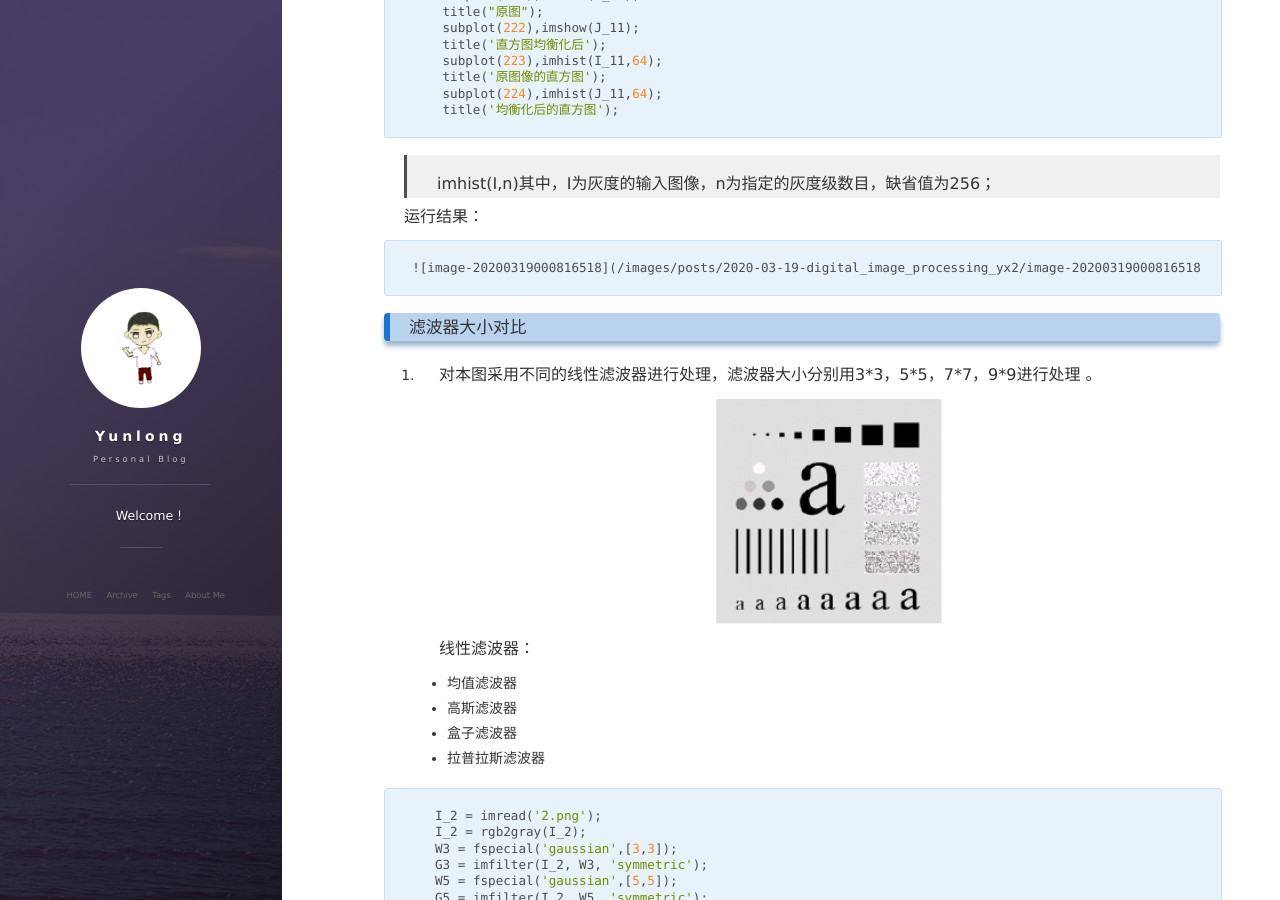
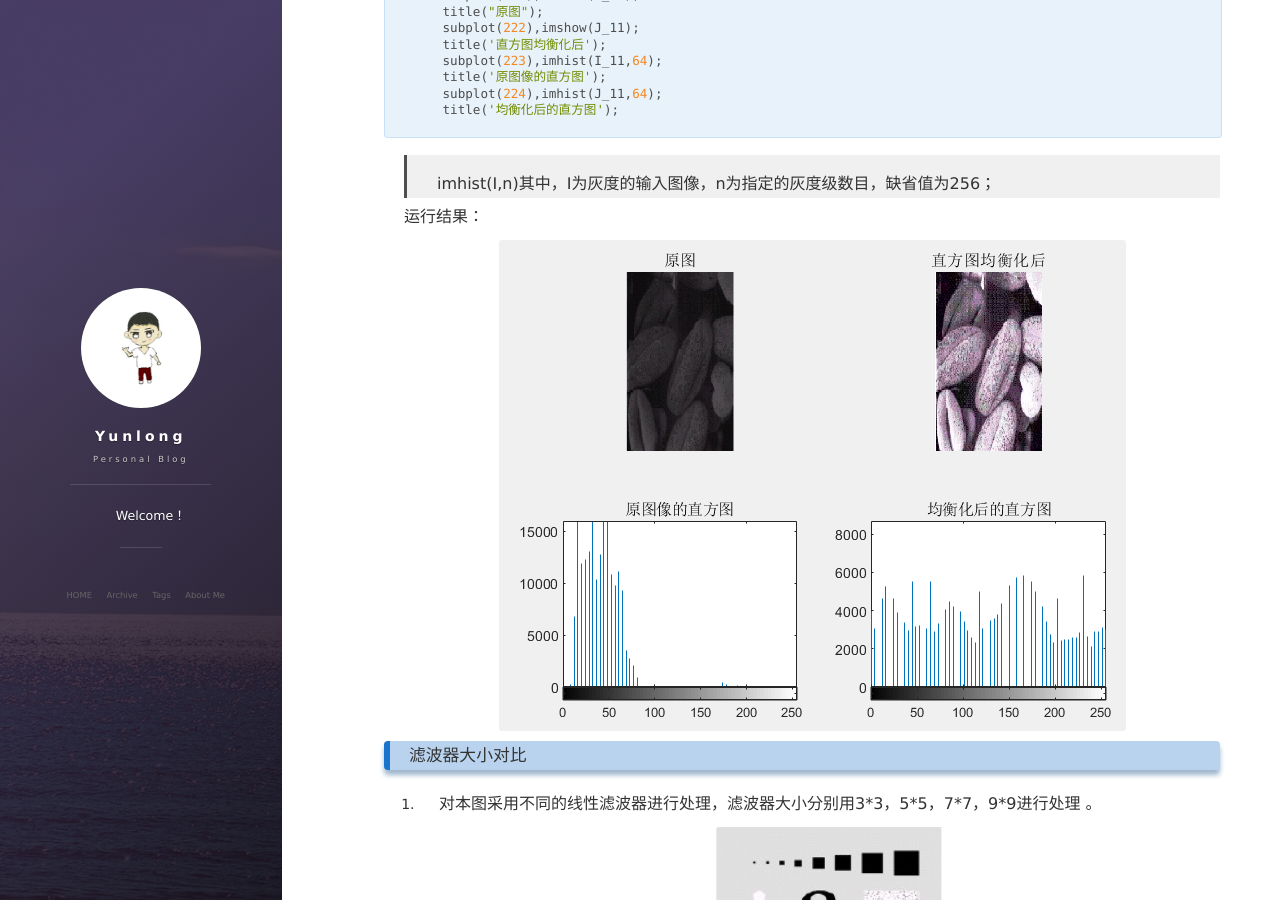
Before and after one commit to syljoy/syljoy.github.io, a Jekyll site: the page built from _posts/2020-03-19-digital_image_processing_yx2.md, in a window 1280 px wide and 900 px high, scrolled down 875 px. Built offline with Jekyll 4.4.1, drawn with Linux system fonts in a browser that asks for light colours; nearby versions of some CDN libraries; comment, search, counter and statistics services are not loaded.

Commit message:
add a post

````diff
--- a/_posts/2020-03-19-digital_image_processing_yx2.md
+++ b/_posts/2020-03-19-digital_image_processing_yx2.md
@@ -20,7 +20,7 @@ tags: 数字图像处理 matlab
 
 1. 绘制下面四幅图的直方图，并进行直方图均衡化处理
 
-<table border="0" align="center">
+<table align="center">
   <tr>
     <td>
       <img src="/images/posts/2020-03-19-digital_image_processing_yx2/1.1.png" width="197">
@@ -38,6 +38,7 @@ tags: 数字图像处理 matlab
 </table>
 
 
+
 ```matlab
     I_11 = imread('1.1.png');
     J_11 = histeq(I_11);
@@ -52,12 +53,11 @@ tags: 数字图像处理 matlab
 ```
 
 
-
 > imhist(I,n)其中，I为灰度的输入图像，n为指定的灰度级数目，缺省值为256；
 
 运行结果：
 
-    ![image-20200319000816518](/images/posts/2020-03-19-digital_image_processing_yx2/image-20200319000816518.png)
+![image-20200319000816518](/images/posts/2020-03-19-digital_image_processing_yx2/image-20200319000816518.png)
 
 ###  滤波器大小对比
 
````
